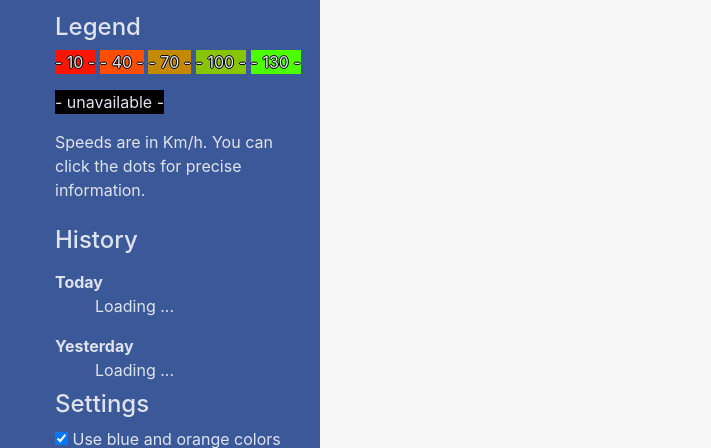
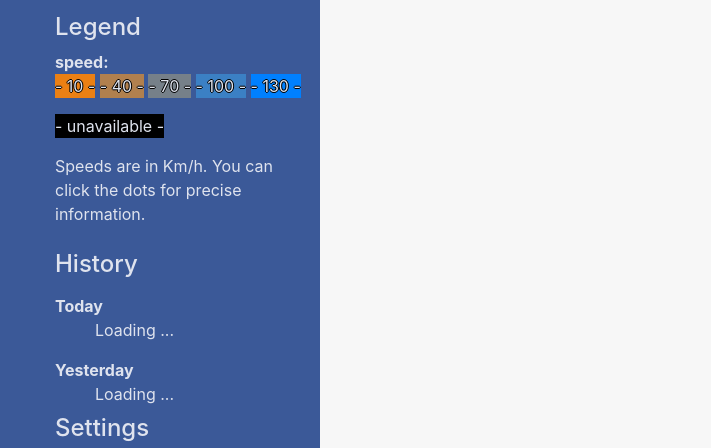
Before and after one commit to trirpi/traffic-visualization, a website built with webpack: page frontend/index.html in a window 1280 px wide. Both pictures are taken after a click on the checkbox 61 px from the left and 718 px from the top of the page. Shown: the part 280-728 px from the top of the page, 0-711 px from the left. Built offline with nearby package versions, Linux system fonts and the light colour scheme; files whose address does not match are found by name.

Commit message:
various improvements

```diff
--- a/frontend/index.html
+++ b/frontend/index.html
@@ -22,6 +22,7 @@
                         </li>
                         <li>
                             <h4>Legend</h4>
+                            <p class="mb-0"><b>speed: </b></p>
                             <p class="legend" id="legend0"> - 10 - </p>
                             <p class="legend" id="legend1"> - 40 - </p>
                             <p class="legend" id="legend2"> - 70 - </p>
@@ -43,7 +44,7 @@
                         </li>
                         <li class="pt-2">
                             <h4>Settings</h4>
-                            <li><input id="bluebrown" type="checkbox"> Use blue and orange colors</li>
+                            <li><input id="blueorange" type="checkbox"> Use blue and orange colors</li>
                             <li><input id="unavailable" type="checkbox"> Show unavailable measure points</li>
                         </li>
                     </ul>
--- a/frontend/src/index.js
+++ b/frontend/src/index.js
@@ -36,7 +36,7 @@ function isYesterday(date) {
 }
 
 function getColor(speed) {
-    let orangeBlue = document.getElementById('bluebrown').checked;
+    let orangeBlue = document.getElementById('blueorange').checked;
     if (!validMeasurement(speed)) {
         // return black
         return [0,0,0];
@@ -50,7 +50,7 @@ function getColor(speed) {
     } else {
         // return orange to blue scale, blue when fast, orange when slow
         let r = (255 * (130 - speed)) / 130
-        let g = (255 * (130 - speed)) / 130
+        let g = 128
         let b = (255 * speed) / 130
         return [r, g, b];
     }
@@ -186,4 +186,9 @@ function updateLegend() {
 
 // program updates every 5 seconds
 updateAll();
+let checkmarkBlueorange = document.getElementById('blueorange');
+let checkmarkUnavailable = document.getElementById('unavailable');
+checkmarkBlueorange.onchange= () => updateAll();
+checkmarkUnavailable.onchange= () => updateAll();
+
 let updater = setInterval(updateAll, 5000);
```
